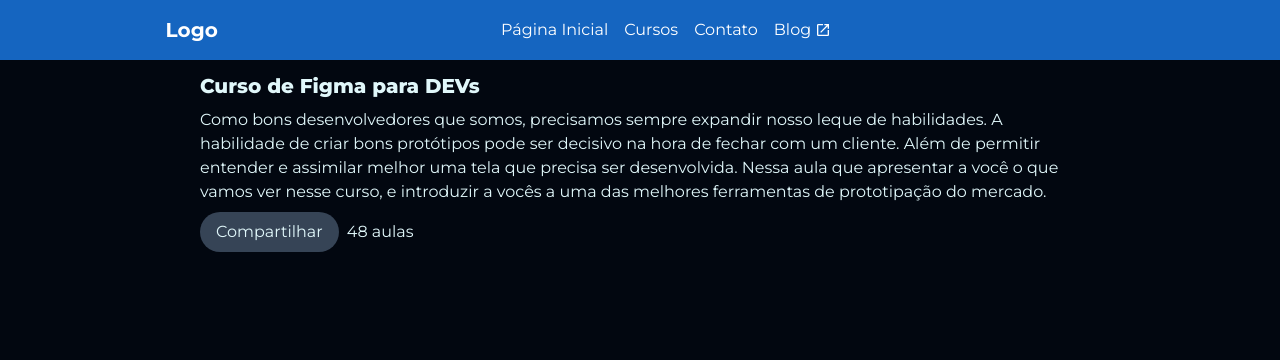
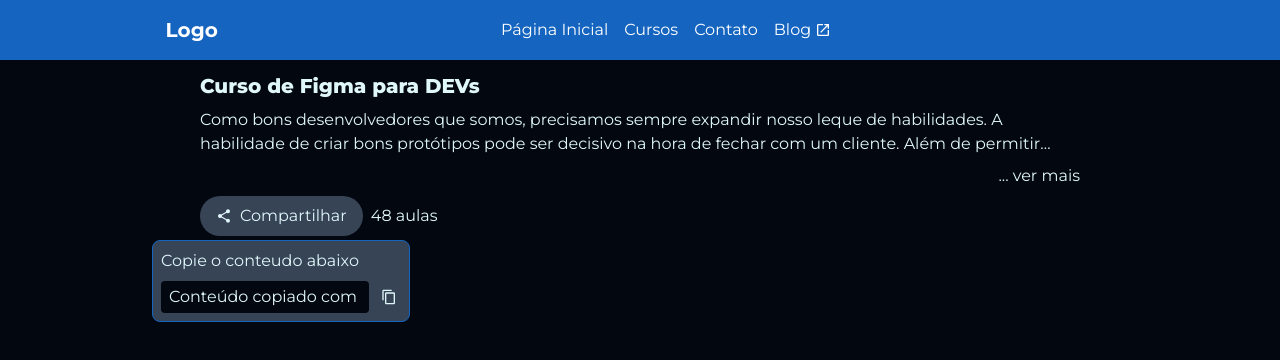
Before and after one commit to DEVLucasLopess/nextjs-course-with-ts, a Next.js app: page /cursos/nextjs in a window 1280 px wide. Both pictures are taken after a click on the button "Compartilhar". Shown: the top 360 px of the page. Built offline with nearby package versions, Linux system fonts and the light colour scheme.

Commit message:
feat: Ajustando icon end component

```diff
--- a/package.json
+++ b/package.json
@@ -12,6 +12,7 @@
     "@nextui-org/react": "^2.6.11",
     "heroui-cli": "^1.2.3",
     "next": "15.3.3",
+    "radix-ui": "^1.4.2",
     "react": "^19.0.0",
     "react-dom": "^19.0.0",
     "react-icons": "^5.5.0"
--- a/src/components/course-header/CourseHeader.tsx
+++ b/src/components/course-header/CourseHeader.tsx
@@ -1,19 +1,31 @@
+import { MdShare } from "react-icons/md";
+import { CollapsibleText } from "./componentes/CollapsibleText";
+import { ContentCopy } from "./componentes/ContentCopy";
+
 export const CourseHeader = () => {
   return (
     <div className="flex flex-col gap-2">
       <h1 className="font-extrabold text-xl">Curso de Figma para DEVs</h1>
-      <p>
+      <CollapsibleText numberOfLinesWhenClosed={2}>
         Como bons desenvolvedores que somos, precisamos sempre expandir nosso
         leque de habilidades. A habilidade de criar bons protótipos pode ser
         decisivo na hora de fechar com um cliente. Além de permitir entender e
         assimilar melhor uma tela que precisa ser desenvolvida. Nessa aula que
         apresentar a você o que vamos ver nesse curso, e introduzir a vocês a
         uma das melhores ferramentas de prototipação do mercado.
-      </p>
+      </CollapsibleText>
+
       <div className="flex gap-2 items-center">
-        <button className="py-2 px-4 bg-paper rounded-full">
-          Compartilhar
-        </button>
+        <ContentCopy
+          title="Copie o conteudo abaixo"
+          content="Conteúdo copiado com sucesso!"
+        >
+          <button className="py-2 px-4 bg-paper rounded-full flex gap-2 items-center cursor-pointer">
+            <MdShare />
+            Compartilhar
+          </button>
+        </ContentCopy>
+
         <span>48 aulas</span>
       </div>
     </div>
--- /dev/null
+++ b/src/components/course-header/componentes/CollapsibleText.tsx
@@ -0,0 +1,34 @@
+"use client";
+
+import { useState } from "react";
+
+interface CollapsibleTextProps {
+  numberOfLinesWhenClosed: number;
+  children: React.ReactNode;
+}
+
+export const CollapsibleText = ({
+  children,
+  numberOfLinesWhenClosed,
+}: CollapsibleTextProps) => {
+  const [open, setOpen] = useState(false);
+
+  return (
+    <div className="flex flex-col items-end gap-2">
+      <p
+        data-open={open}
+        style={
+          {
+            "--number-of-lines-when-closed": numberOfLinesWhenClosed,
+          } as any
+        }
+        className="data-[open=false]:line-clamp-[var(--number-of-lines-when-closed)]"
+      >
+        {children}
+      </p>
+      <button onClick={() => setOpen(!open)} className="cursor-pointer">
+        {open ? "... ver menos" : "... ver mais"}
+      </button>
+    </div>
+  );
+};
--- /dev/null
+++ b/src/components/course-header/componentes/ContentCopy.tsx
@@ -0,0 +1,61 @@
+"use client";
+import * as DropdownMenu from "@radix-ui/react-dropdown-menu";
+import { useEffect, useState } from "react";
+import { MdCheck, MdContentCopy } from "react-icons/md";
+
+interface ContentCopyProps {
+  children?: React.ReactNode;
+  title?: string;
+  content?: string;
+}
+
+export const ContentCopy = ({ children, title, content }: ContentCopyProps) => {
+  const [copied, setCopied] = useState<Boolean>(false);
+
+  useEffect(() => {
+    if (copied) {
+      const timer = setTimeout(() => {
+        setCopied(false);
+      }, 1000);
+      return () => clearTimeout(timer);
+    }
+    return;
+  }, [copied]);
+
+  const handleCopy = () => {
+    navigator.clipboard.writeText(content || "");
+    setCopied(true);
+  };
+
+  return (
+    <>
+      <DropdownMenu.Root>
+        <DropdownMenu.Trigger asChild>{children}</DropdownMenu.Trigger>
+
+        <DropdownMenu.Portal>
+          <DropdownMenu.Content className="p-2 bg-paper border border-primary rounded-lg flex flex-col gap-2 mt-1">
+            <span>{title}</span>
+            <div className="flex items-center gap-2">
+              <input
+                value={content}
+                className="bg-background p-1 px-2 rounded"
+                onFocus={(e) => e.target.select()}
+                readOnly
+              />
+              <button
+                onClick={handleCopy}
+                className="p-1 rounded cursor-pointer"
+              >
+                {copied ? (
+                  <MdCheck className="text-green-500" />
+                ) : (
+                  <MdContentCopy />
+                )}
+              </button>
+            </div>
+          </DropdownMenu.Content>
+        </DropdownMenu.Portal>
+      </DropdownMenu.Root>
+    </>
+  );
+};
```
Also changed, not shown: 1 other file (tests, documents, lock files or other folders).
